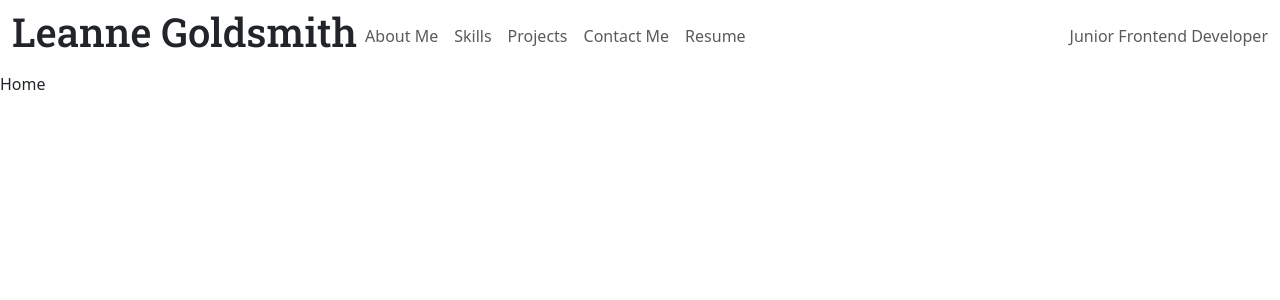
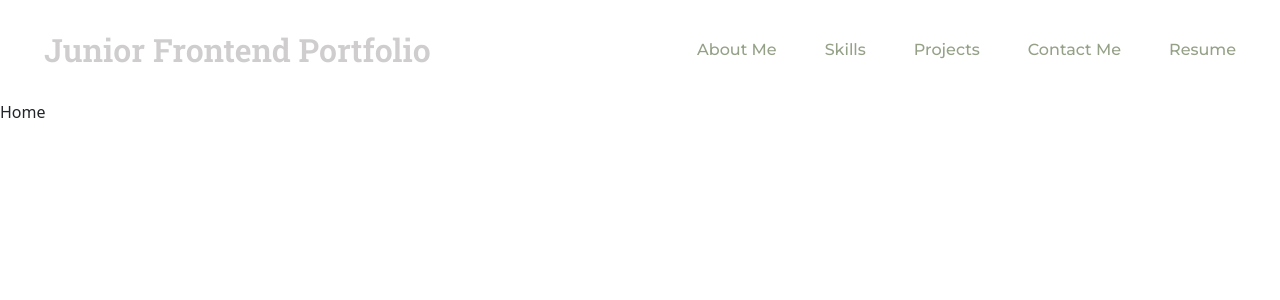
Before and after one commit to LeanneCodes/react-portfolio, a React (Vite) app: page / in a window 1280 px wide. Shown: the top 300 px of the page. Built offline with nearby package versions, Linux system fonts and the light colour scheme.

Commit message:
add navbar styling

```diff
--- a/src/App.css
+++ b/src/App.css
@@ -17,7 +17,7 @@ body {
 
 h1, h2, h3, h4, h5, h6 {
   font-family: var(--header-font);
-  color: var(--header-color);
+  color: var(--header-color) !important;
   text-align: center;
 }
 
--- /dev/null
+++ b/src/components/Navbar.css
@@ -0,0 +1,29 @@
+.navbar {
+    position: fixed;
+    top: 0;
+    width: 100%;
+    z-index: 100;
+    height: 100px;
+    background-color: white;
+}
+
+.title {
+    color: var(--header-color);
+    font-family: var(--header-font);
+    text-align: center;
+    font-size: 2rem;
+    padding-left: 2rem;
+    font-weight: 600;
+}
+
+.nav-item {
+    display: flex;
+    align-items: center;
+    font-family: var(--body-text);
+    margin-left: 2rem;
+    font-weight: 500;
+}
+
+.nav-item a {
+    color: var(--sage);
+}
--- a/src/components/Navbar.jsx
+++ b/src/components/Navbar.jsx
@@ -1,10 +1,12 @@
 import React from 'react'
 import { NavLink } from 'react-router-dom'
+import './Navbar.css'
 
 const Navbar = () => {
   return (
-    <nav class="navbar navbar-expand-lg">
-      <div class="container-fluid">
+    <nav className="navbar navbar-expand-lg">
+      <div className="container-fluid">
+        <div className='title'>
           <NavLink
             to="/"
             end
@@ -12,14 +14,15 @@ const Navbar = () => {
               isActive ? 'nav-link active' : 'nav-link'
             }
           >
-          <h1>Leanne Goldsmith</h1>
+            Junior Frontend Portfolio
           </NavLink>
-        <button class="navbar-toggler" type="button" data-bs-toggle="collapse" data-bs-target="#navbarText" aria-controls="navbarText" aria-expanded="false" aria-label="Toggle navigation">
-          <span class="navbar-toggler-icon"></span>
+        </div>
+        <button className="navbar-toggler" type="button" data-bs-toggle="collapse" data-bs-target="#navbarText" aria-controls="navbarText" aria-expanded="false" aria-label="Toggle navigation">
+          <span className="navbar-toggler-icon"></span>
         </button>
-        <div class="collapse navbar-collapse" id="navbarText">
-          <ul class="navbar-nav me-auto mb-2 mb-lg-0">
-            <li class="nav-item">
+        <div className="collapse navbar-collapse justify-content-end pe-md-4" id="navbarText">
+          <ul className="navbar-nav mb-2 mb-lg-0">
+            <li className="nav-item">
               <NavLink
                 to="about"
                 className={({ isActive }) =>
@@ -29,7 +32,7 @@ const Navbar = () => {
                 About Me
               </NavLink>
             </li>
-            <li class="nav-item">
+            <li className="nav-item">
               <NavLink
                 to="skills"
                 className={({ isActive }) =>
@@ -39,7 +42,7 @@ const Navbar = () => {
                 Skills
               </NavLink>
             </li>
-            <li class="nav-item">
+            <li className="nav-item">
               <NavLink
                 to="projects"
                 className={({ isActive }) =>
@@ -49,7 +52,7 @@ const Navbar = () => {
                 Projects
               </NavLink>
             </li>
-            <li class="nav-item">
+            <li className="nav-item">
               <NavLink
                 to="contact"
                 className={({ isActive }) =>
@@ -59,7 +62,7 @@ const Navbar = () => {
                 Contact Me
               </NavLink>
             </li>
-            <li class="nav-item">
+            <li className="nav-item">
               <NavLink
                 to="resume"
                 className={({ isActive }) =>
@@ -70,9 +73,6 @@ const Navbar = () => {
               </NavLink>
             </li>
           </ul>
-          <span class="navbar-text">
-            Junior Frontend Developer
-          </span>
         </div>
       </div>
     </nav>
```
Lines whose indentation alone changed are shown as unchanged.
